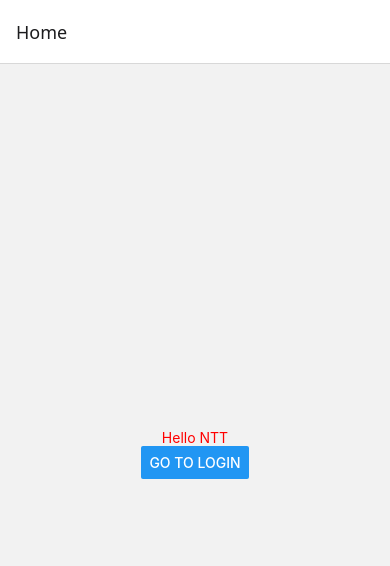
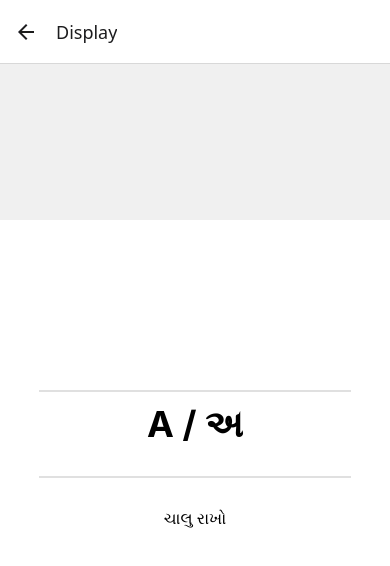
Before and after one commit to NTT19/SignLanguage, a React Native app: screen /Display in a window 390 px wide. Shown: the top 566 px of the page. Built offline with nearby package versions, Linux system fonts and the light colour scheme.

Commit message:
first commit

```diff
--- a/App.js
+++ b/App.js
@@ -29,6 +29,7 @@ import { NavigationContainer } from '@react-navigation/native';
 import { createStackNavigator } from '@react-navigation/stack';
 import Login from './Login/Login'; // Đảm bảo đúng đường dẫn
 import SignUp from './SignUp/SignUp'; // Đảm bảo đúng đường dẫn
+import Display from './Display/Display';
 
 const Stack = createStackNavigator();
 
@@ -51,6 +52,7 @@ export default function App() {
         <Stack.Screen name="Home" component={HomeScreen} />
         <Stack.Screen name="Login" component={Login} />
         <Stack.Screen name="SignUp" component={SignUp} />
+        <Stack.Screen name="Display" component={Display} />
       </Stack.Navigator>
     </NavigationContainer>
   );
--- /dev/null
+++ b/Display/Display.js
@@ -0,0 +1,70 @@
+import React from 'react';
+import { View, Text, StyleSheet } from 'react-native';
+
+
+
+export default function Display() {
+  return (
+    <View style={styles.root} testID="2424:39121">
+      <View style={styles.group5} testID="2423:2543">
+        <View style={styles.rectangle6} testID="2423:2544" />
+      </View>
+
+      <View style={styles.rectangle7} testID="2423:2546" />
+      <Text style={styles.a_} testID="2423:2547">
+        {`A / અ`}
+      </Text>
+      <View style={styles.rectangle9} testID="2423:2549" />
+      <Text style={styles.continueText} testID="2423:2550">
+        {`ચાલુ રાખો`}
+      </Text>
+
+    </View>
+  );
+}
+
+const styles = StyleSheet.create({
+  root: {
+    flex: 1,
+    backgroundColor: '#FFF',
+    alignItems: 'center',
+    justifyContent: 'center',
+  },
+  group5: {
+    position: 'absolute',
+    top: 0,
+    width: '100%',
+    height: '20%',
+    alignItems: 'center',
+    justifyContent: 'center',
+  },
+  rectangle6: {
+    width: '100%',
+    height: '100%',
+    backgroundColor: '#F0F0F0',
+  },
+  rectangle7: {
+    marginTop: 20,
+    width: '80%',
+    height: 2,
+    backgroundColor: '#E0E0E0',
+  },
+  a_: {
+    fontSize: 36,
+    fontWeight: 'bold',
+    color: '#000',
+    marginVertical: 10,
+  },
+  rectangle9: {
+    width: '80%',
+    height: 2,
+    backgroundColor: '#E0E0E0',
+    marginVertical: 20,
+  },
+  continueText: {
+    fontSize: 16,
+    fontWeight: '500',
+    color: '#000',
+    marginVertical: 10,
+  },
+});
--- a/Login/Login.js
+++ b/Login/Login.js
@@ -33,7 +33,7 @@ export default function LogIn({ navigation }) {
     } else {
       Alert.alert('Success', `Welcome, ${username}!`);
       // Navigate to a different page (if needed)
-      // navigation.navigate('Home');
+       navigation.navigate('Display');
     }
   };
 
```
